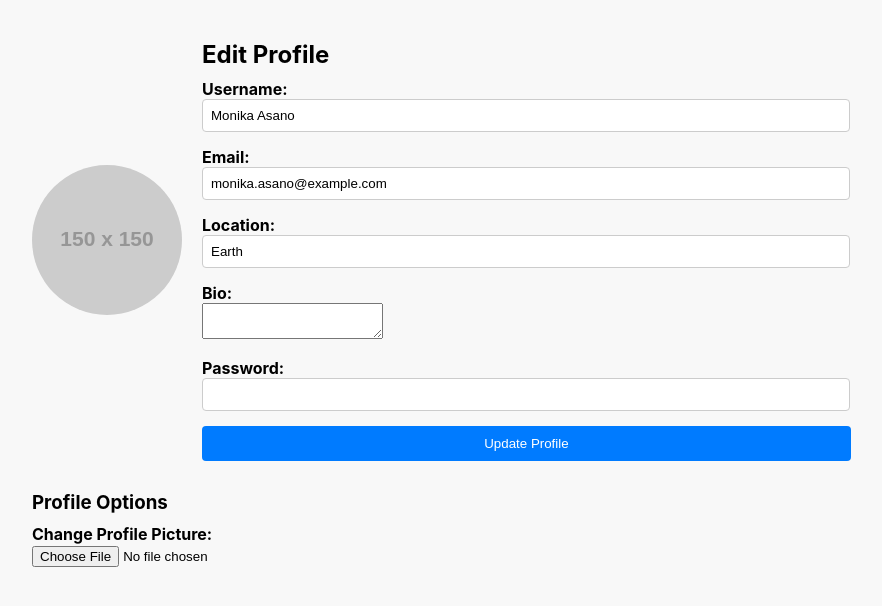
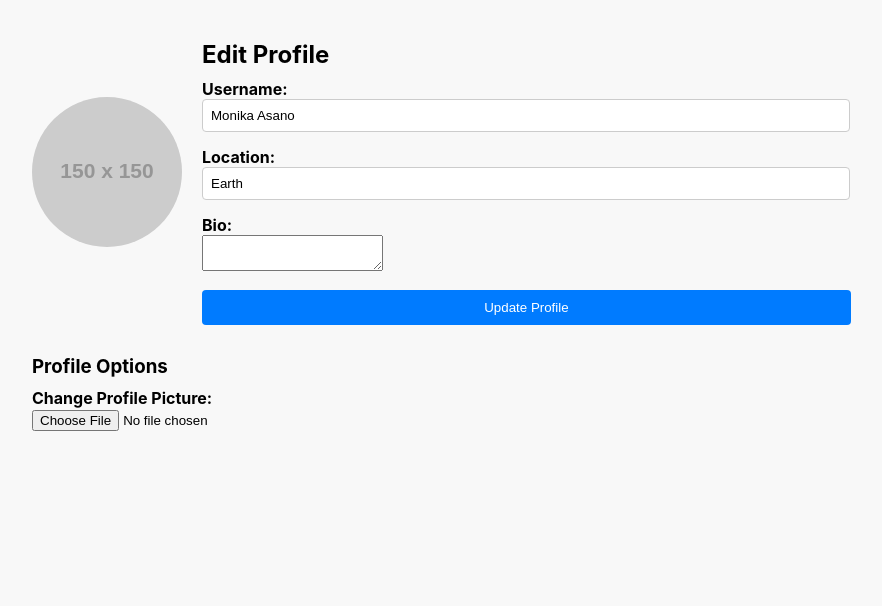
Before and after one commit to Team-Forget-Me-Not/Memory-Lane, a React (Create React App) app in the folder my-app/: page /Profile in a window 1280 px wide. Shown: the top 606 px of the page, without its empty margins (208-1090 px from the left). Built offline with nearby package versions, Linux system fonts and the light colour scheme.

Commit message:
Start of profile updateable save data

```diff
--- a/my-app/package.json
+++ b/my-app/package.json
@@ -9,6 +9,7 @@
     "@testing-library/jest-dom": "^5.17.0",
     "@testing-library/react": "^13.4.0",
     "@testing-library/user-event": "^13.5.0",
+    "firebase": "^10.9.0",
     "react": "^18.2.0",
     "react-dom": "^18.2.0",
     "react-router-dom": "^5.2.0",
--- a/my-app/src/Profile.js
+++ b/my-app/src/Profile.js
@@ -1,16 +1,20 @@
-import React, { useState } from 'react';
+import React, { useRef,useState } from 'react';
+import { useHistory } from 'react-router-dom/cjs/react-router-dom';
 import './Profile.css';
+import { getStorage, ref, uploadBytes} from 'firebase/storage';
+
+
+const firebaseStorage = getStorage();
 
 const Profile = () => {
   // State variables for profile details and profile picture
   const [username, setUsername] = useState("Monika Asano");
-  const [email, setEmail] = useState("monika.asano@example.com");
   const [location, setLocation] = useState("Earth");
   const [joined, setJoined] = useState("January 2024");
   const [profilePic, setProfilePic] = useState(null); // State for profile picture
   const [bio, setBio] = useState("");
-  const [password, setPassword] = useState("");
 
+  const history = useHistory();
   // Function to handle profile picture upload
   const handleProfilePicChange = (event) => {
     const selectedFile = event.target.files[0]; // Get the selected file
@@ -22,10 +26,6 @@ const Profile = () => {
     setUsername(event.target.value);
   };
 
-  // Function to handle email update
-  const handleEmailChange = (event) => {
-    setEmail(event.target.value);
-  };
 
   // Function to handle location update
   const handleLocationChange = (event) => {
@@ -37,17 +37,33 @@ const Profile = () => {
     setBio(event.target.value);
   };
 
-  // Function to handle password update
-  const handlePasswordChange = (event) => {
-    setPassword(event.target.value);
-  };
 
   // Function to handle profile update
-  const handleProfileUpdate = () => {
+  const handleProfileUpdate = async () => {
+    try{
+      //This will upload the profile picture to the firebase storage
+      let imageURL = profilePic ? await uploadProfilePicture(profilePic) : null;
+      console.log("Profile updated successfully!",{
+        username,
+        location,
+        bio,
+        imageURL
+      });
+      //Redirect the user to the main menu
+      history.push("/");
+    } catch (error){
+      console.error("Error in updating profile: ", error);
+    }
     // Perform profile update logic here
     // For example, send updated profile data to the server
     // This function can also handle updating the profile picture if needed
-    console.log("Profile updated successfully!");
+
+  };
+
+  const uploadProfilePicture = async (file) => {
+    const storageRef = ref(firebaseStorage, `profile_pictures/${file.name}`);
+    await uploadBytes(storageRef, file);
+    return `https://storage.googleapis.com/${firebaseStorage.app.options.storageBucket}/profile_pictures/${file.name}`;
   };
 
   return (
@@ -55,7 +71,7 @@ const Profile = () => {
       {/* Profile header section */}
       <div className="profile-header">
         {/* Profile picture */}
-        <img src={profilePic ? profilePic : "https://via.placeholder.com/150"} alt="Profile" />
+        <img src={profilePic ? URL.createObjectURL(profilePic) : "https://via.placeholder.com/150"} alt="Profile" />
         {/* Profile details form */}
         <div className="profile-details">
           <h2>Edit Profile</h2>
@@ -63,11 +79,6 @@ const Profile = () => {
           <div className="form-group">
             <label htmlFor="username">Username:</label>
             <input type="text" id="username" value={username} onChange={handleUsernameChange} />
-          </div>
-          {/* Email input field */}
-          <div className="form-group">
-            <label htmlFor="email">Email:</label>
-            <input type="email" id="email" value={email} onChange={handleEmailChange} />
           </div>
           {/* Location input field */}
           <div className="form-group">
@@ -78,11 +89,6 @@ const Profile = () => {
           <div className="form-group">
             <label htmlFor="bio">Bio:</label>
             <textarea id="bio" value={bio} onChange={handleBioChange}></textarea>
-          </div>
-          {/* Password input field */}
-          <div className="form-group">
-            <label htmlFor="password">Password:</label>
-            <input type="password" id="password" value={password} onChange={handlePasswordChange} />
           </div>
           {/* Button to update profile */}
           <button className="update-button" onClick={handleProfileUpdate}>Update Profile</button>
```
Also changed, not shown: 1 other file (tests, documents, lock files or other folders).
